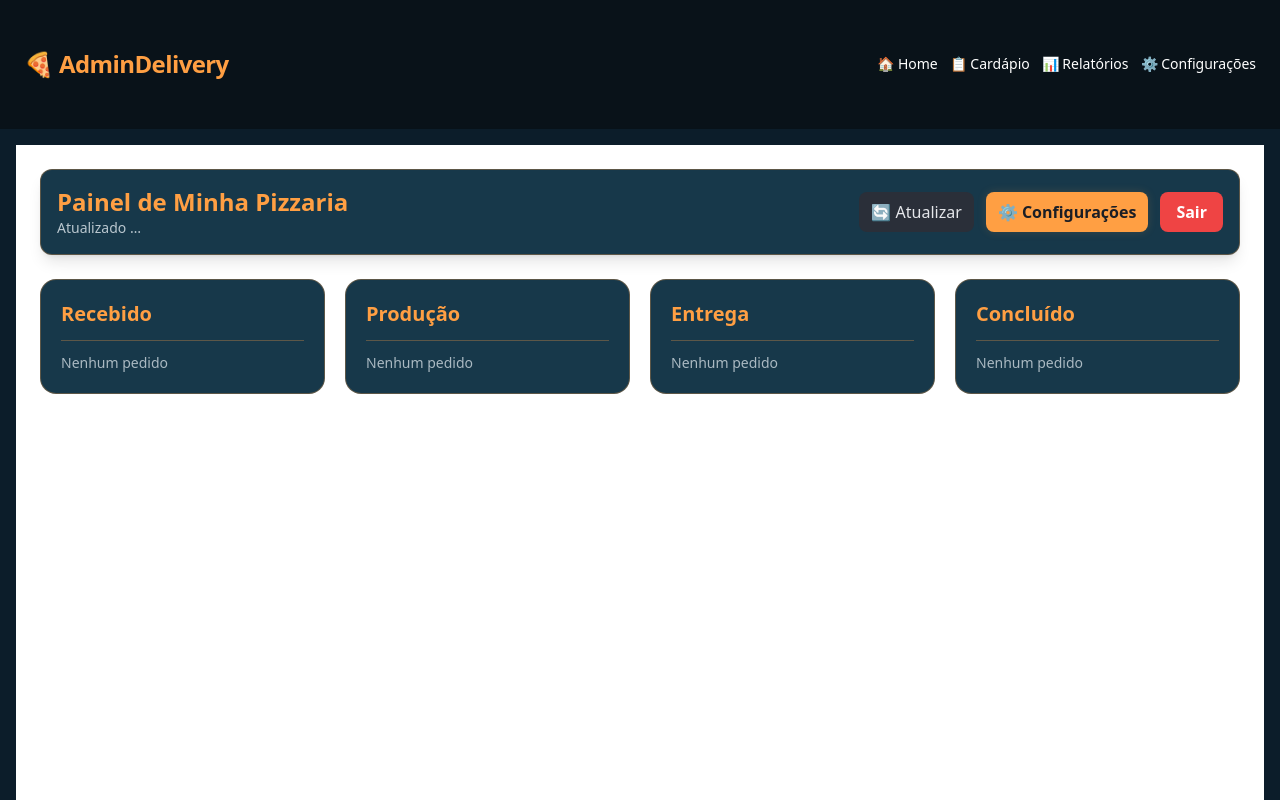
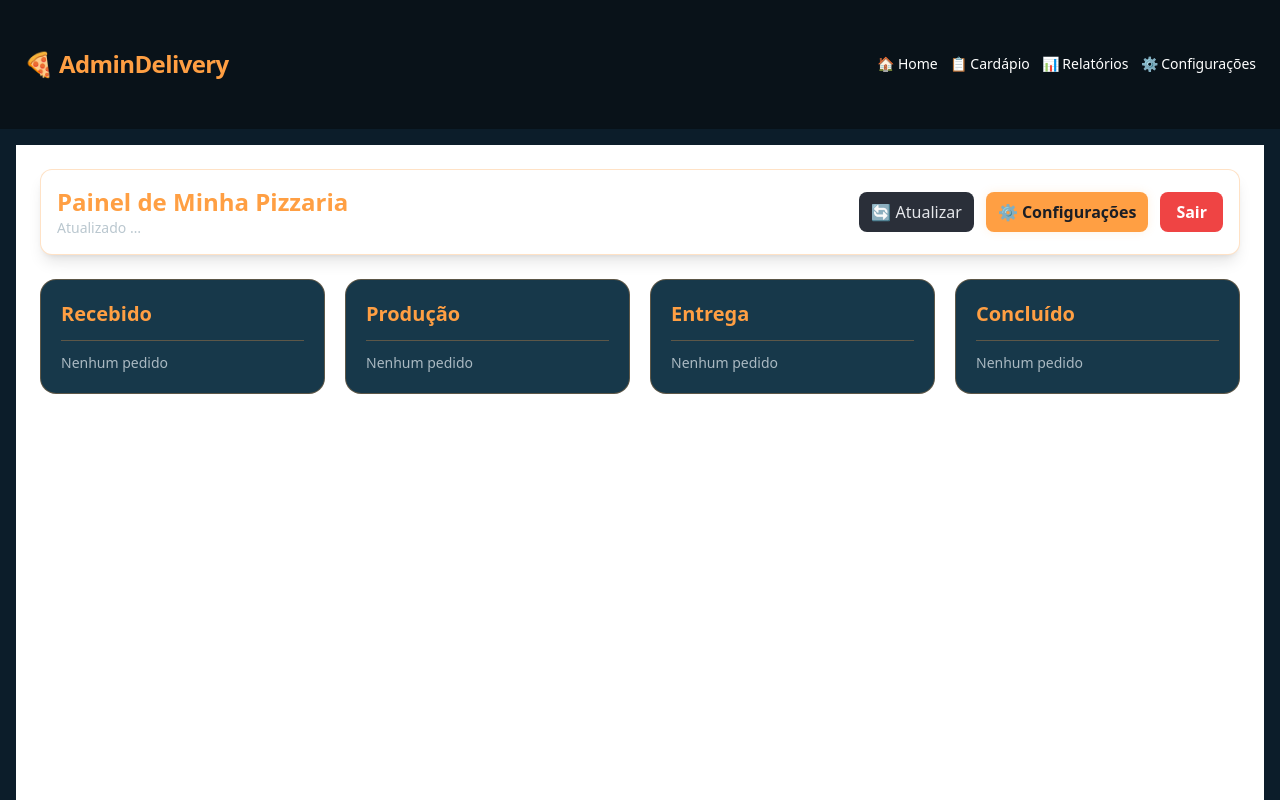
Before and after one commit to lglducci/site-admin-delivery, a React (Vite) app: page /dashboard in a window 1280 px wide. Shown: the top 800 px of the page. Built offline with nearby package versions, Linux system fonts and the light colour scheme.

Commit message:
Update Dashboard.jsx

```diff
--- a/src/pages/Dashboard.jsx
+++ b/src/pages/Dashboard.jsx
@@ -232,7 +232,7 @@ style={{ background: "#ffffff"      }}  //THEME.pageBg
       {/* Cabeçalho */}
       <div
         className="flex justify-between items-center mb-6 shadow-lg rounded-xl p-4 border relative z-50"
-        style={{backgroundColor: THEME.panelBg, borderColor: THEME.panelBorder}}
+        style={{backgroundColor: "#ffffff"  , borderColor: THEME.panelBorder}}   //THEME.panelBg
 
 
 
```
